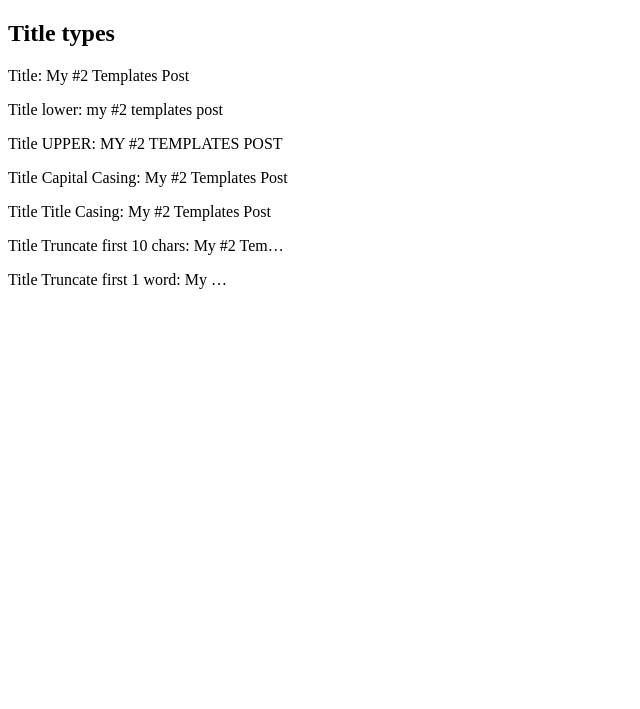
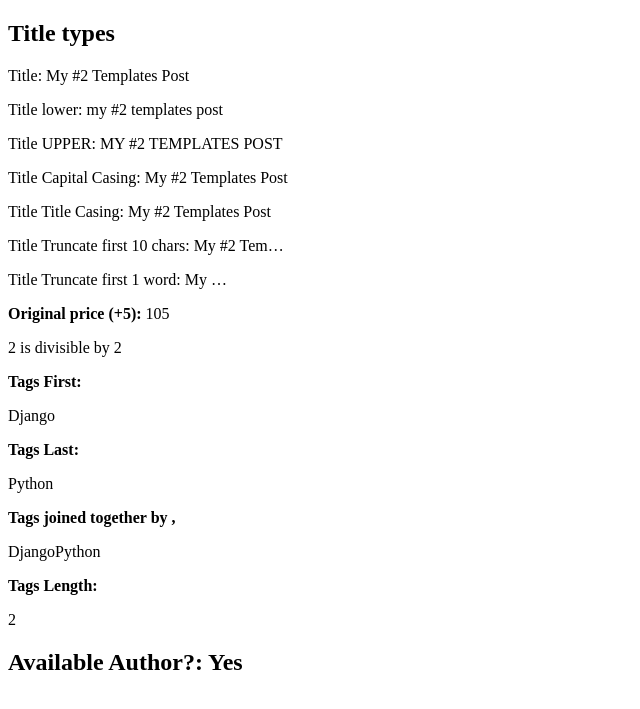
Before and after one commit to adityakarekar/django-basics, a Django app: page /blog/ in a window 1280 px wide. Shown: the top 709 px of the page, without its empty margins (0-640 px from the left). Run offline with Django 5.2, Linux system fonts and the light colour scheme.

Commit message:
added content

```diff
--- a/myProject6/blog/templates/blog/blog_details.html
+++ b/myProject6/blog/templates/blog/blog_details.html
@@ -1,11 +1,11 @@
-<!DOCTYPE html>
+<!doctype html>
 <html lang="en">
-<head>
-    <meta charset="UTF-8">
-    <meta name="viewport" content="width=device-width, initial-scale=1.0">
+  <head>
+    <meta charset="UTF-8" />
+    <meta name="viewport" content="width=device-width, initial-scale=1.0" />
     <title>Template #2</title>
-</head>
-<body>
+  </head>
+  <body>
     <h2>Title types</h2>
     <p>Title: {{post.title}}</p>
     <p>Title lower: {{post.title|lower}}</p>
@@ -14,5 +14,31 @@
     <p>Title Title Casing: {{post.title|title}}</p>
     <p>Title Truncate first 10 chars: {{post.title|truncatechars:10}}</p>
     <p>Title Truncate first 1 word: {{post.title|truncatewords:1}}</p>
-</body>
+
+    <!-- Addition demo in django -->
+    <p><b>Original price (+5): </b>{{post.price|add:5}}</p>
+
+    {%if post.number|divisibleby:2%}
+    <p>{{post.number}} is divisible by 2</p>
+
+    {%else%}
+    <p>{{post.number}} is not divisble by 2</p>
+    {%endif%} {% comment %} List filter demo {% endcomment %}
+
+    <b>Tags First: </b>
+    <p>{{post.tags|first}}</p>
+
+    <b>Tags Last: </b>
+    <p>{{post.tags|last}}</p>
+
+    <b>Tags joined together by ,</b>
+    <p>{{post.tags|join:""}}</p>
+
+    <b>Tags Length: </b>
+    <p>{{post.tags|length}}</p>
+
+    {% comment %} Yes no and Maybe demo {% endcomment %}
+
+    <h2>Available Author?: {{post.author|yesno:"Yes,No,Maybe"}}</h2>
+  </body>
 </html>
--- a/myProject6/blog/views.py
+++ b/myProject6/blog/views.py
@@ -9,9 +9,11 @@ def blog_details(request):
     post={
         "title":"My #2 Templates Post",
         "description":"Dummy descrription",
-        "author":None,
+        "author":"no",
         "created_at":datetime(2025,8,19,10,3),
         "comments_count":5,
+        "price":100,
+        "number":2,
         "tags":["Django","Python"]
     }
     return render(request,"blog/blog_details.html",{"post":post})
```
